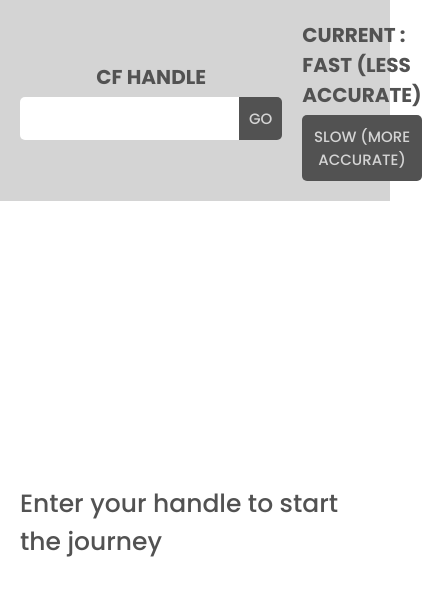
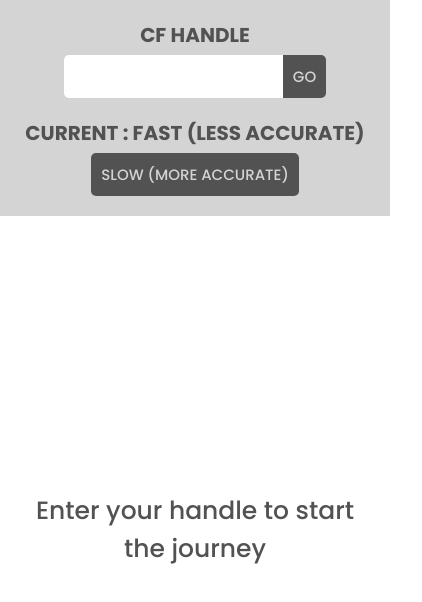
Before and after one commit to wyhong3103/what-if-i-never-brick, a React (Create React App) app: page / in a window 390 px wide. Shown: the top 602 px of the page, 422 px wide, since content can reach past the window. Built offline with nearby package versions, Linux system fonts and the light colour scheme.

Commit message:
Add responsiveness

```diff
--- a/src/styles/App.css
+++ b/src/styles/App.css
@@ -18,12 +18,15 @@
     display: flex;
     flex-direction: column;
     height : 100vh;
+    overflow-x: hidden;
+    width: 100vw !important;
 }
 
 .title{
     font-family: var(--poppins);
     color : var(--gray1);
     font-size: 2.5rem;
+    text-align: center;
 }
 
 .result-container{
@@ -39,4 +42,5 @@
     font-family: var(--poppins);
     font-size: 2.5rem;
     color : var(--gray1);
+    text-align: center;
 }
--- a/src/styles/SearchBar.css
+++ b/src/styles/SearchBar.css
@@ -6,6 +6,17 @@
     padding : 20px;
     background-color: var(--gray3);
     gap : 2rem;
+}
+
+@media screen and (max-width: 700px) {
+    .search-bar{
+        display: flex;
+        flex-direction: column;
+        align-items: center;
+        padding : 20px;
+        background-color: var(--gray3);
+        gap : 2rem;
+    }
 }
 
 .input-container{
@@ -68,6 +79,8 @@
     color : var(--gray1);
     font-size: 2rem;
     font-weight: 800;
+    text-align: center;
+    min-width: 500px;
 }
 
 .acc-toggle-btn{
```
